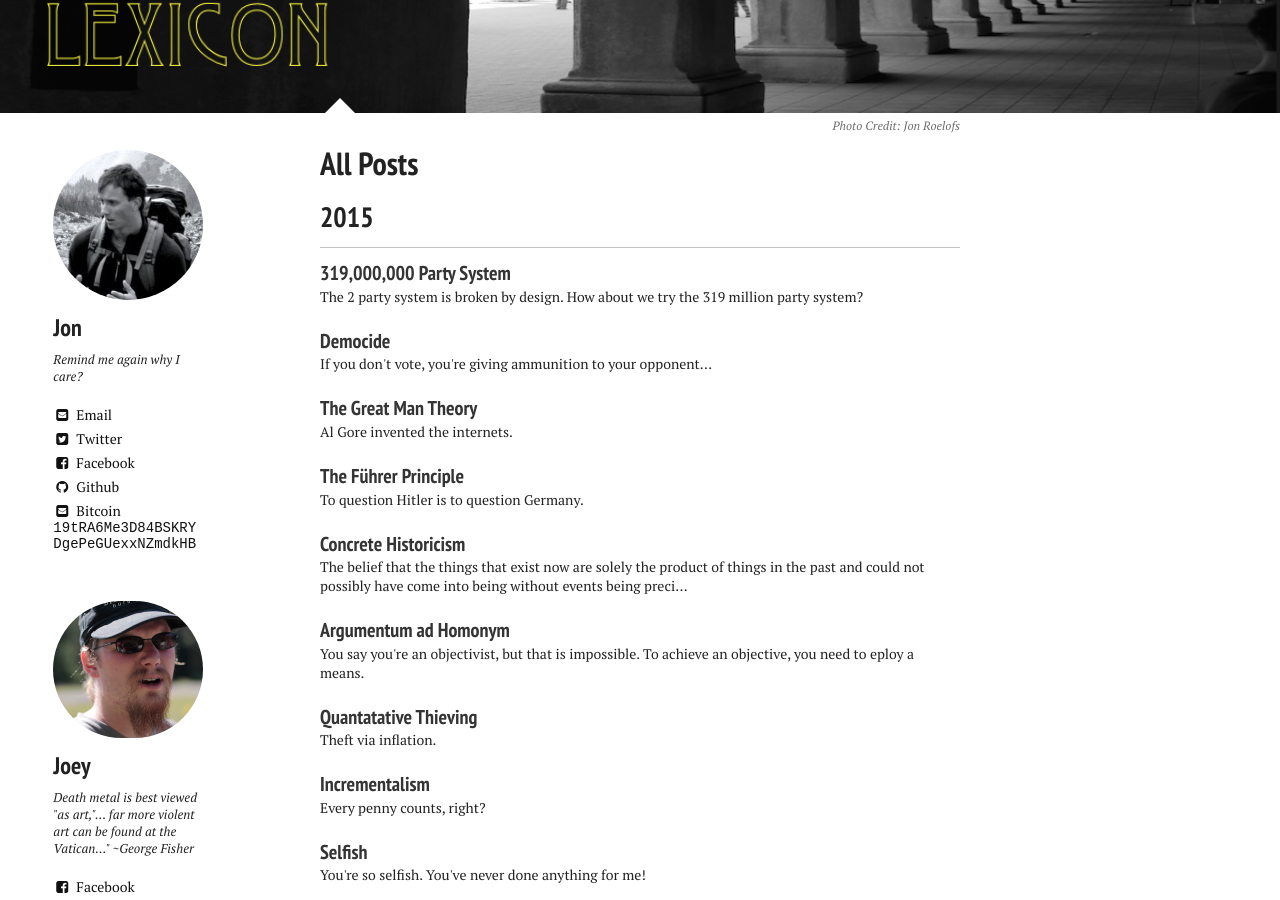
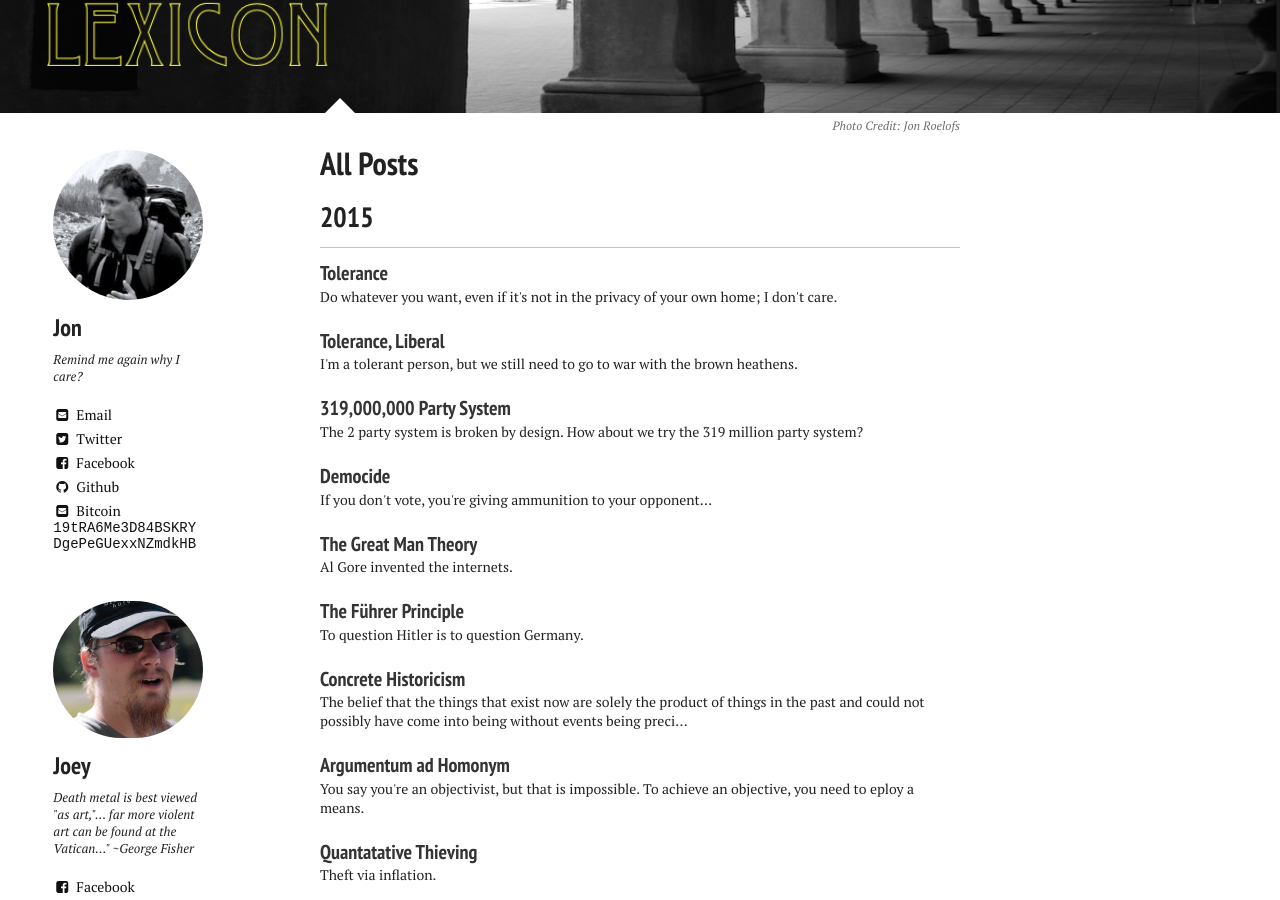
Before and after one commit to anarchistlexicon/anarchistlexicon.github.io, a Jekyll site: the page built from posts/index.md, in a window 1280 px wide and 900 px high, scrolled down 327 px. Built offline with Jekyll 4.4.1, drawn with Linux system fonts in a browser that asks for light colours; nearby versions of some CDN libraries.

Commit message:
Publish the tolerance definitions

```diff
--- /dev/null
+++ b/_posts/2015-06-23-tolerance.md
@@ -0,0 +1,17 @@
+---
+layout: post
+title: "Tolerance"
+excerpt: "Do whatever you want, even if it's not in the privacy of your own
+home; I don't care."
+author: madphilosopher
+tags: [social_contract]
+comments: false
+image:
+  feature:
+  credit: Jon Roelofs
+---
+
+Something that is within an acceptable deviation from the norm or standard.
+Something tolerable is something bad or malformed, but good enough.
+
+This is in contrast to [Liberal Tolerance](/liberal-tolerance).
```
Also changed, not shown: _drafts/tolerance.md (deleted, +0 -15 lines), _posts/2015-06-23-liberal-tolerance.md (renamed from _drafts/liberal-tolerance.md, +3 -2 lines).
